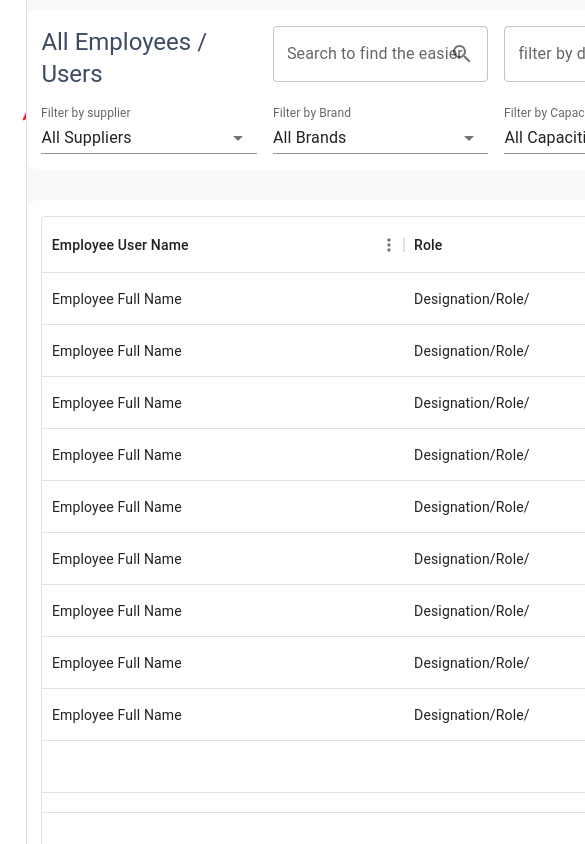
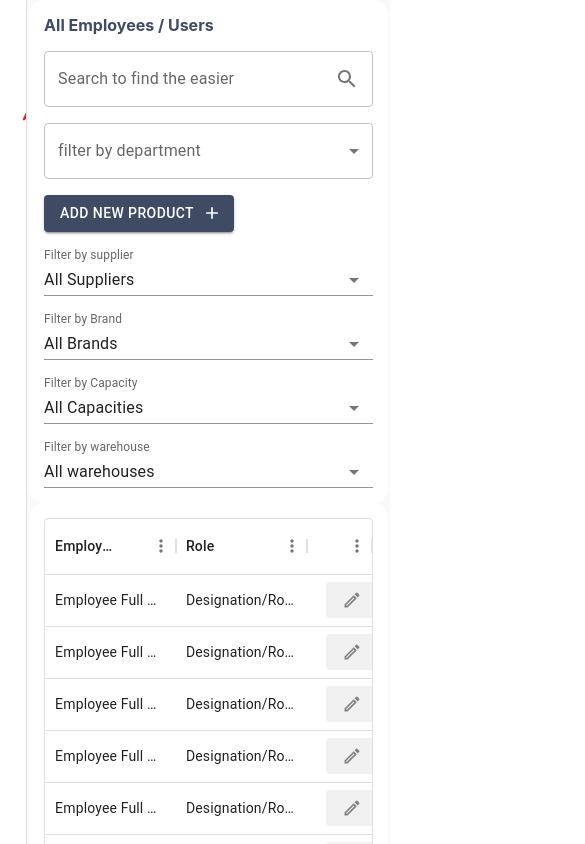
Before and after one commit to y-ghlayel/ags-international, a React (Create React App) app: page /employees in a window 390 px wide. Shown: the top 844 px of the page, 585 px wide, since content can reach past the window. Built offline with nearby package versions, Linux system fonts and the light colour scheme.

Commit message:
ui resizing

```diff
--- a/src/pages/employees/Employees.js
+++ b/src/pages/employees/Employees.js
@@ -81,30 +81,37 @@ function Employees() {
         {/* Filter Card */}
         <CardContent
           sx={{
-            width: "97%",
-            height: "400",
+            width: "99%",
+            height: "auto",
+            maxHeight: "1080px",
             backgroundColor: "#FFFFFF",
             marginTop: "10px",
-            marginBottom: "15px",
+            marginBottom: "5px",
             borderRadius: "15px",
+            padding: "15px",
+            boxSizing: "border-box",
+            margin: "0 auto",
+            overflowY: "auto",
           }}
         >
-          {" "}
           <FiltersForms openDialog={handleClickOpen} />
         </CardContent>
 
         {/* Grid Card */}
         <CardContent
           sx={{
-            width: "97%",
-            height: "800px",
+            width: "99%",
+            height: "auto",
             backgroundColor: "#FFFFFF",
             marginTop: "15px",
             marginBottom: "15px",
             borderRadius: "15px",
+            padding: "15px",
+            boxSizing: "border-box",
+            margin: "0 auto",
           }}
         >
-          <Box sx={{ height: 650, width: "100%" }}>
+          <Box sx={{ height: "100%", width: "100%" }}>
             <EmployeesGrid onEditClick={handleClickEdit} newRow={newRow} />
           </Box>
         </CardContent>
--- a/src/pages/employees/components/EmployeesGrid.js
+++ b/src/pages/employees/components/EmployeesGrid.js
@@ -12,15 +12,14 @@ export default function EmployeesGrid({ onEditClick, newRow }) {
         <Button
           variant="text"
           color="inherit"
-          sx={{ width: "25px", margin: "0 10px", backgroundColor: "#f8f9fa" }}
+          sx={{ width: "50%", maxWidth: "50px", margin: "0 5px", backgroundColor: "#f0f0f0" ,  color: "gray",}}
           onClick={() => onEditClick(params.row)}
           startIcon={<ModeEditOutlinedIcon sx={{ color: "gray" }} />}
         ></Button>
         <Button
           variant="text"
           color="inherit"
-          sx={{ width: "100px", margin: "0 10px", backgroundColor: "#f8f9fa" }}
-          // onClick={() => handleDelete(params.row)}
+          sx={{ width: "50%", maxWidth: "100px", margin: "0 5px", backgroundColor: "#f0f0f0" , color: "gray",}}
           endIcon={<LockOutlinedIcon sx={{ color: "gray" }} />}
         >
           Blocked
@@ -28,19 +27,7 @@ export default function EmployeesGrid({ onEditClick, newRow }) {
       </Box>
     );
   };
-  useEffect(() => {
-    if (newRow) {
-      const randomId = Math.floor(Math.random() * (100 - 9 + 1)) + 9;
-      setRows((prevRows) => [
-        ...prevRows,
-        {
-          id: `${randomId}`,
-          username: newRow[0]?.username,
-          role: newRow[0]?.role,
-        },
-      ]);
-    }
-  }, [newRow]);
+
   const columns = [
     {
       field: "username",
@@ -61,6 +48,21 @@ export default function EmployeesGrid({ onEditClick, newRow }) {
       renderCell: renderActionsCell,
     },
   ];
+
+  // Assuming you may later add functionality to add new rows, uncommenting this code.
+  // useEffect(() => {
+  //   if (newRow) {
+  //     const randomId = Math.floor(Math.random() * (100 - 9 + 1)) + 9;
+  //     setRows((prevRows) => [
+  //       ...prevRows,
+  //       {
+  //         id: `${randomId}`,
+  //         username: newRow[0]?.username,
+  //         role: newRow[0]?.role,
+  //       },
+  //     ]);
+  //   }
+  // }, [newRow]);
 
   const [rows, setRows] = useState([
     {
@@ -114,6 +116,7 @@ export default function EmployeesGrid({ onEditClick, newRow }) {
     <DataGrid
       rows={rows}
       columns={columns}
+      autoHeight
 	  initialState={{
 		pagination: {
 		  paginationModel: {
--- a/src/pages/employees/components/FiltersForm.js
+++ b/src/pages/employees/components/FiltersForm.js
@@ -10,20 +10,32 @@ import MenuItem from "@mui/material/MenuItem";
 import FormControl from "@mui/material/FormControl";
 import Select from "@mui/material/Select";
 import NativeSelect from "@mui/material/NativeSelect";
+import { createTheme, ThemeProvider } from "@mui/material/styles";
 
-export default function filtersForms({openDialog}) {
+const theme = createTheme();
 
+theme.typography.h5 = {
+  fontSize: "1rem",
+  "@media (min-width:600px)": {
+    fontSize: "1rem",
+  },
+  [theme.breakpoints.up("md")]: {
+    fontSize: "1.6rem",
+  },
+};
+
+export default function FiltersForms({ openDialog }) {
   return (
-    <>
-      {" "}
     <Grid container spacing={2}>
       {/* First Row */}
-        <Grid item xs={3}>
-          <Typography variant="h5" component="div" color="#3e4b63">
+      <Grid item xs={12} md={3}>
+        <ThemeProvider theme={theme}>
+          <Typography variant="h5" color="#3e4b63">
             All Employees / Users
           </Typography>
+        </ThemeProvider>
       </Grid>
-        <Grid item xs={3}>
+      <Grid item xs={12} md={3}>
         <TextField
           id="outlined-search-2"
           label="Search to find the easier"
@@ -38,7 +50,7 @@ export default function filtersForms({openDialog}) {
           }}
         />
       </Grid>
-        <Grid item xs={3}>
+      <Grid item xs={12} md={3}>
         <FormControl fullWidth>
           <InputLabel id="demo-simple-select-label">
             filter by department
@@ -54,7 +66,7 @@ export default function filtersForms({openDialog}) {
           </Select>
         </FormControl>
       </Grid>
-        <Grid item xs={3}>
+      <Grid item xs={12} md={3}>
         <Button
           variant="contained"
           endIcon={<AddIcon />}
@@ -66,7 +78,7 @@ export default function filtersForms({openDialog}) {
       </Grid>
 
       {/* Second Row */}
-        <Grid item xs={3}>
+      <Grid item xs={12} md={3}>
         <FormControl fullWidth>
           <InputLabel variant="standard" htmlFor="uncontrolled-native">
             Filter by supplier
@@ -85,7 +97,7 @@ export default function filtersForms({openDialog}) {
           </NativeSelect>
         </FormControl>
       </Grid>
-        <Grid item xs={3}>
+      <Grid item xs={12} md={3}>
         <FormControl fullWidth>
           <InputLabel variant="standard" htmlFor="uncontrolled-native">
             Filter by Brand
@@ -104,7 +116,7 @@ export default function filtersForms({openDialog}) {
           </NativeSelect>
         </FormControl>
       </Grid>
-        <Grid item xs={3}>
+      <Grid item xs={12} md={3}>
         <FormControl fullWidth>
           <InputLabel variant="standard" htmlFor="uncontrolled-native">
             Filter by Capacity
@@ -123,7 +135,7 @@ export default function filtersForms({openDialog}) {
           </NativeSelect>
         </FormControl>
       </Grid>
-        <Grid item xs={3}>
+      <Grid item xs={12} md={3}>
         <FormControl fullWidth>
           <InputLabel variant="standard" htmlFor="uncontrolled-native">
             Filter by warehouse
@@ -143,6 +155,5 @@ export default function filtersForms({openDialog}) {
         </FormControl>
       </Grid>
     </Grid>
-    </>
   );
 }
--- a/src/style/App.css
+++ b/src/style/App.css
@@ -34,3 +34,12 @@
 .content {
   padding: 20px;
 }
+@media only screen and (max-width: 768px) {
+	.sidePanel {
+	  width: 250px; /* Adjust panel width for smaller screens */
+	}
+
+	.entriesEmployees {
+	  font-size: 40px; /* Adjust font size for smaller screens */
+	}
+  }
--- a/src/style/index.css
+++ b/src/style/index.css
@@ -11,3 +11,8 @@ body {
 	font-family: source-code-pro, Menlo, Monaco, Consolas, 'Courier New',
 	  monospace;
   }
+  @media only screen and (max-width: 768px) {
+	body {
+	  font-size: 14px; /* Decrease font size for better readability on smaller screens */
+	}
+  }
```
Also changed, not shown: src/style/style.css (added, +11 -0 lines). Lines whose indentation alone changed are shown as unchanged.
